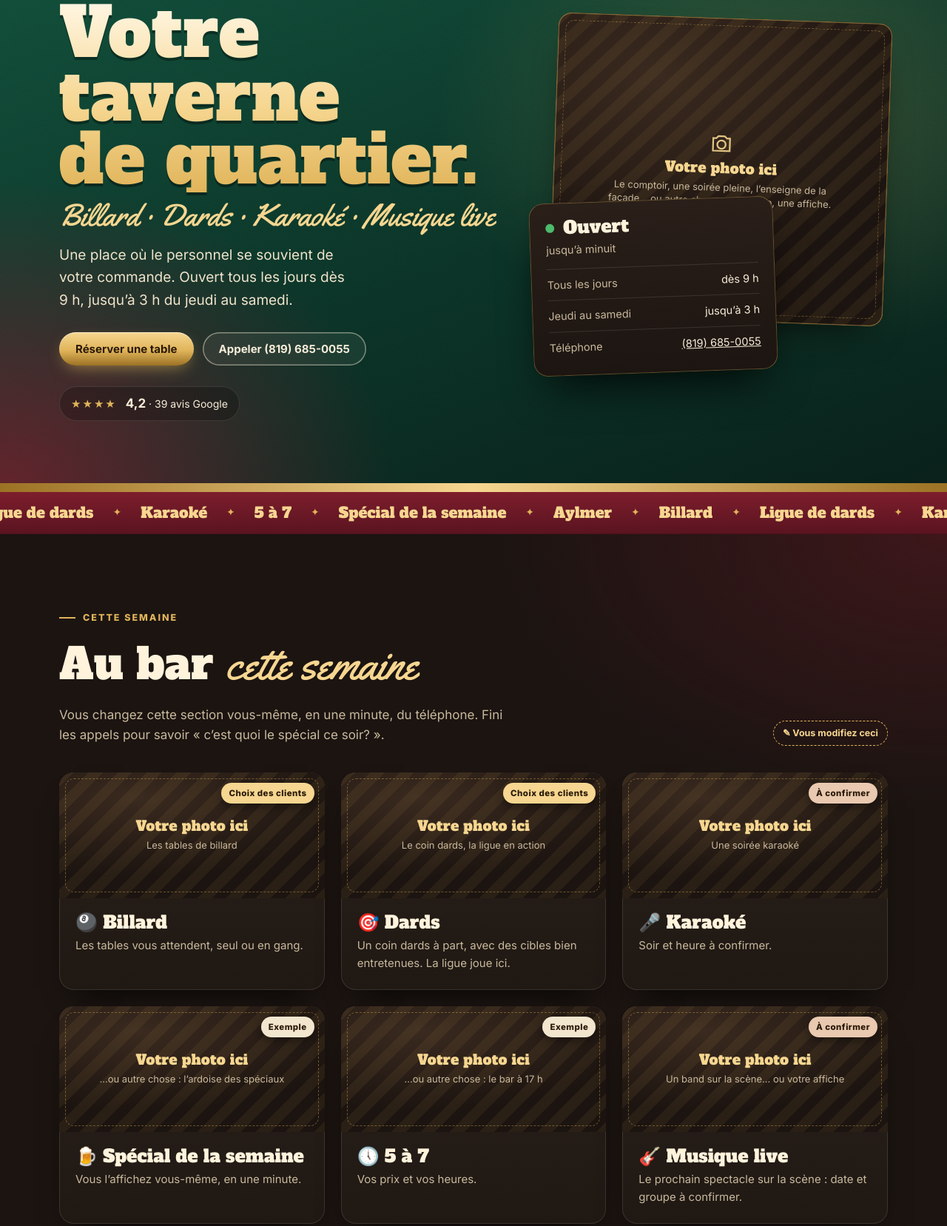
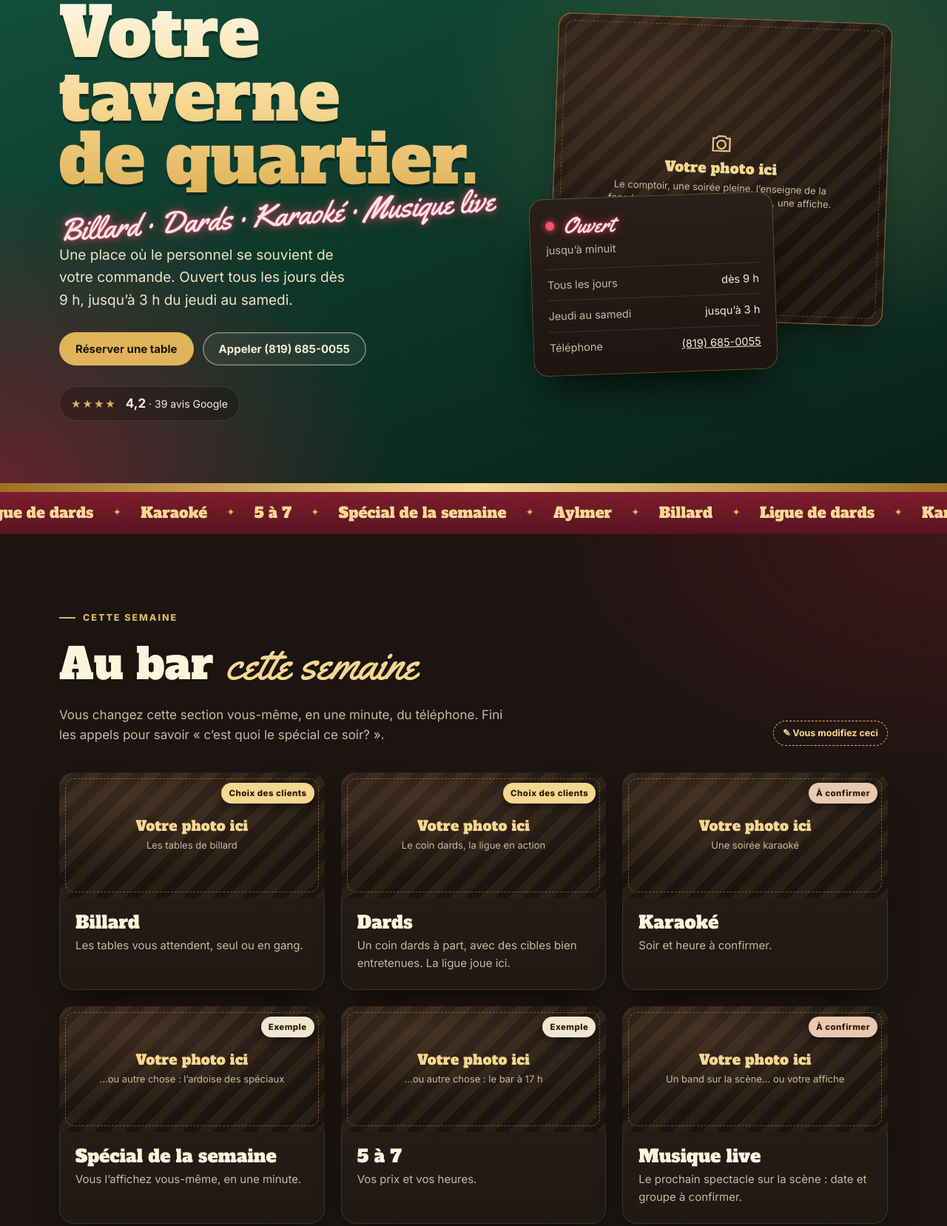
Before and after one commit to Emmanuelxmy/Emmanuelxmy.github.io, a plain HTML site: page demo/bar-la-brass/index.html in a window 1280 px wide. Shown: the part 237-1894 px from the top of the page at 74% size. Drawn offline with Linux system fonts and the light colour scheme.

Commit message:
Bar La Brass: flat buttons, readable neon lettering, no emojis
Co-Authored-By: Claude Opus 5.5 <noreply@anthropic.com>

```diff
--- a/demo/bar-la-brass/index.html
+++ b/demo/bar-la-brass/index.html
@@ -30,12 +30,12 @@ header.top{position:sticky;top:0;z-index:20;background:rgba(18,13,11,.78);backdr
 header.top .wrap{display:flex;align-items:center;gap:18px;height:66px}
 .logo{display:flex;align-items:center;gap:10px;text-decoration:none;font:400 24px/1 var(--disp);letter-spacing:.01em}
 .logo i{width:34px;height:34px;border-radius:50%;display:grid;place-items:center;font:400 15px var(--disp);font-style:normal;color:#2a1a08;
- background:radial-gradient(circle at 30% 30%,var(--brass-l),var(--brass) 45%,var(--brass-d));box-shadow:inset 0 -2px 4px rgba(0,0,0,.35),0 2px 8px rgba(224,180,90,.35)}
+ background:var(--brass)}
 nav.links{display:flex;gap:24px;margin-left:auto;font-size:15px;font-weight:500}
 nav.links a{text-decoration:none;color:var(--muted)} nav.links a:hover{color:var(--brass-l)}
 .btn{display:inline-flex;align-items:center;justify-content:center;gap:8px;padding:13px 22px;border-radius:999px;font:700 15px var(--body);text-decoration:none;border:0;cursor:pointer;transition:transform .15s,box-shadow .15s,filter .15s;white-space:nowrap}
-.btn.p{color:#2a1a08;background:linear-gradient(180deg,var(--brass-l),var(--brass) 55%,var(--brass-d));box-shadow:0 1px 0 rgba(255,255,255,.5) inset,0 8px 22px -8px rgba(224,180,90,.7)}
-.btn.p:hover{filter:brightness(1.05)}
+.btn.p{color:#1f1408;background:var(--brass)}
+.btn.p:hover{background:var(--brass-l)}
 .btn.g{color:var(--ink);background:rgba(246,236,216,.06);box-shadow:inset 0 0 0 1.5px rgba(246,236,216,.45)}
 .btn.g:hover{background:rgba(246,236,216,.12)}
 header.top .btn{padding:10px 18px;font-size:14px}
@@ -63,7 +63,7 @@ header.top .btn{padding:10px 18px;font-size:14px}
 .hero h1{font:400 clamp(48px,7.4vw,92px)/.93 var(--disp);margin:18px 0 6px;letter-spacing:.005em;
  background:linear-gradient(180deg,#fff6e2 0%,var(--brass-l) 55%,var(--brass) 100%);-webkit-background-clip:text;background-clip:text;color:transparent;
  filter:drop-shadow(0 4px 0 rgba(0,0,0,.35))}
-.hero .script{font:400 clamp(30px,3.6vw,42px)/1 var(--script);color:var(--brass-l);display:inline-block;margin:4px 0 18px}
+.hero .script{font:400 clamp(30px,3.6vw,42px)/1 var(--script);color:#ffe3e8;text-shadow:0 0 2px #ff6b86,0 0 10px rgba(255,77,109,.75),0 0 24px rgba(255,77,109,.4);transform:rotate(-4deg);display:inline-block;margin:4px 0 18px}
 .hero p.lead{font-size:19px;max-width:34ch;color:#efe3cb}
 .cta{display:flex;flex-wrap:wrap;gap:12px;margin-top:28px}
 .rating{display:inline-flex;gap:12px;align-items:center;margin-top:28px;padding:10px 16px;border-radius:999px;background:rgba(0,0,0,.25);box-shadow:inset 0 0 0 1px var(--line);font-size:14px}
@@ -73,10 +73,10 @@ header.top .btn{padding:10px 18px;font-size:14px}
 .stack .ph.big{position:absolute;inset:0 0 70px 30px;transform:rotate(2deg)}
 .sign{position:absolute;left:0;bottom:0;width:min(330px,86%);background:linear-gradient(180deg,#2a1f19,#1c1511);border-radius:20px;padding:22px 22px 18px;
  box-shadow:0 30px 60px -20px rgba(0,0,0,.85),inset 0 0 0 1px rgba(224,180,90,.35);transform:rotate(-2deg)}
-.neon{display:flex;align-items:center;gap:12px;font:400 24px/1 var(--disp)}
+.neon{display:flex;align-items:center;gap:12px;font:400 30px/1 var(--script)}
 .neon .dot{width:12px;height:12px;border-radius:50%;background:#6b6b6b}
-.neon.on{color:#fff3dc}
-.neon.on .dot{background:#4cbb6c}
+.neon.on{color:#ffe3e8;text-shadow:0 0 2px #ff6b86,0 0 10px rgba(255,77,109,.75),0 0 22px rgba(255,77,109,.4)}
+.neon.on .dot{background:var(--neon);box-shadow:0 0 10px var(--neon)}
 .neon.off{color:var(--dim)}
 .sign .sub{color:var(--muted);font-size:14.5px;margin:6px 0 14px}
 .sign .row{display:flex;justify-content:space-between;gap:10px;padding:9px 0;border-top:1px solid var(--line);font-size:14.5px}
@@ -126,7 +126,7 @@ h2 em{font:400 1.05em var(--script);color:var(--brass-l);font-style:normal}
 .book .wrap{display:grid;grid-template-columns:.95fr 1.05fr;gap:52px;align-items:center;position:relative;z-index:1}
 .book ul{list-style:none;padding:0;margin-top:24px;display:grid;gap:14px}
 .book li{display:flex;gap:12px;align-items:flex-start;font-size:16.5px}
-.book li:before{content:"";flex:none;width:22px;height:22px;margin-top:2px;border-radius:50%;background:radial-gradient(circle at 30% 30%,var(--brass-l),var(--brass-d));box-shadow:0 0 0 4px rgba(224,180,90,.15)}
+.book li:before{content:"";flex:none;width:22px;height:22px;margin-top:2px;border-radius:50%;width:10px;height:10px;margin-top:9px;background:var(--brass)}
 form{background:linear-gradient(180deg,#2a201a,#1d1612);border-radius:24px;padding:28px;display:grid;grid-template-columns:1fr 1fr;gap:14px;
  box-shadow:0 40px 70px -30px rgba(0,0,0,.9),inset 0 0 0 1px rgba(224,180,90,.3)}
 form h3{grid-column:1/-1;font:400 28px/1.1 var(--disp);color:#fff3dc}
@@ -233,22 +233,22 @@ footer .logo{color:var(--ink);font-size:20px}
  <div class="cards">
   <article class="card"><span class="tag">Choix des clients</span>
    <div class="ph"><div class="in"><b>Votre photo ici</b><small>Les tables de billard</small></div></div>
-   <div class="body"><h3>🎱 Billard</h3><p>Les tables vous attendent, seul ou en gang.</p></div></article>
+   <div class="body"><h3>Billard</h3><p>Les tables vous attendent, seul ou en gang.</p></div></article>
   <article class="card"><span class="tag">Choix des clients</span>
    <div class="ph"><div class="in"><b>Votre photo ici</b><small>Le coin dards, la ligue en action</small></div></div>
-   <div class="body"><h3>🎯 Dards</h3><p>Un coin dards à part, avec des cibles bien entretenues. La ligue joue ici.</p></div></article>
+   <div class="body"><h3>Dards</h3><p>Un coin dards à part, avec des cibles bien entretenues. La ligue joue ici.</p></div></article>
   <article class="card"><span class="tag tbc">À confirmer</span>
    <div class="ph"><div class="in"><b>Votre photo ici</b><small>Une soirée karaoké</small></div></div>
-   <div class="body"><h3>🎤 Karaoké</h3><p>Soir et heure à confirmer.</p></div></article>
+   <div class="body"><h3>Karaoké</h3><p>Soir et heure à confirmer.</p></div></article>
   <article class="card"><span class="tag ex">Exemple</span>
    <div class="ph"><div class="in"><b>Votre photo ici</b><small>…ou autre chose : l’ardoise des spéciaux</small></div></div>
-   <div class="body"><h3>🍺 Spécial de la semaine</h3><p>Vous l’affichez vous-même, en une minute.</p></div></article>
+   <div class="body"><h3>Spécial de la semaine</h3><p>Vous l’affichez vous-même, en une minute.</p></div></article>
   <article class="card"><span class="tag ex">Exemple</span>
    <div class="ph"><div class="in"><b>Votre photo ici</b><small>…ou autre chose : le bar à 17 h</small></div></div>
-   <div class="body"><h3>🕔 5 à 7</h3><p>Vos prix et vos heures.</p></div></article>
+   <div class="body"><h3>5 à 7</h3><p>Vos prix et vos heures.</p></div></article>
   <article class="card"><span class="tag tbc">À confirmer</span>
    <div class="ph"><div class="in"><b>Votre photo ici</b><small>Un band sur la scène… ou votre affiche</small></div></div>
-   <div class="body"><h3>🎸 Musique live</h3><p>Le prochain spectacle sur la scène : date et groupe à confirmer.</p></div></article>
+   <div class="body"><h3>Musique live</h3><p>Le prochain spectacle sur la scène : date et groupe à confirmer.</p></div></article>
  </div>
 </div></section>
 
```
